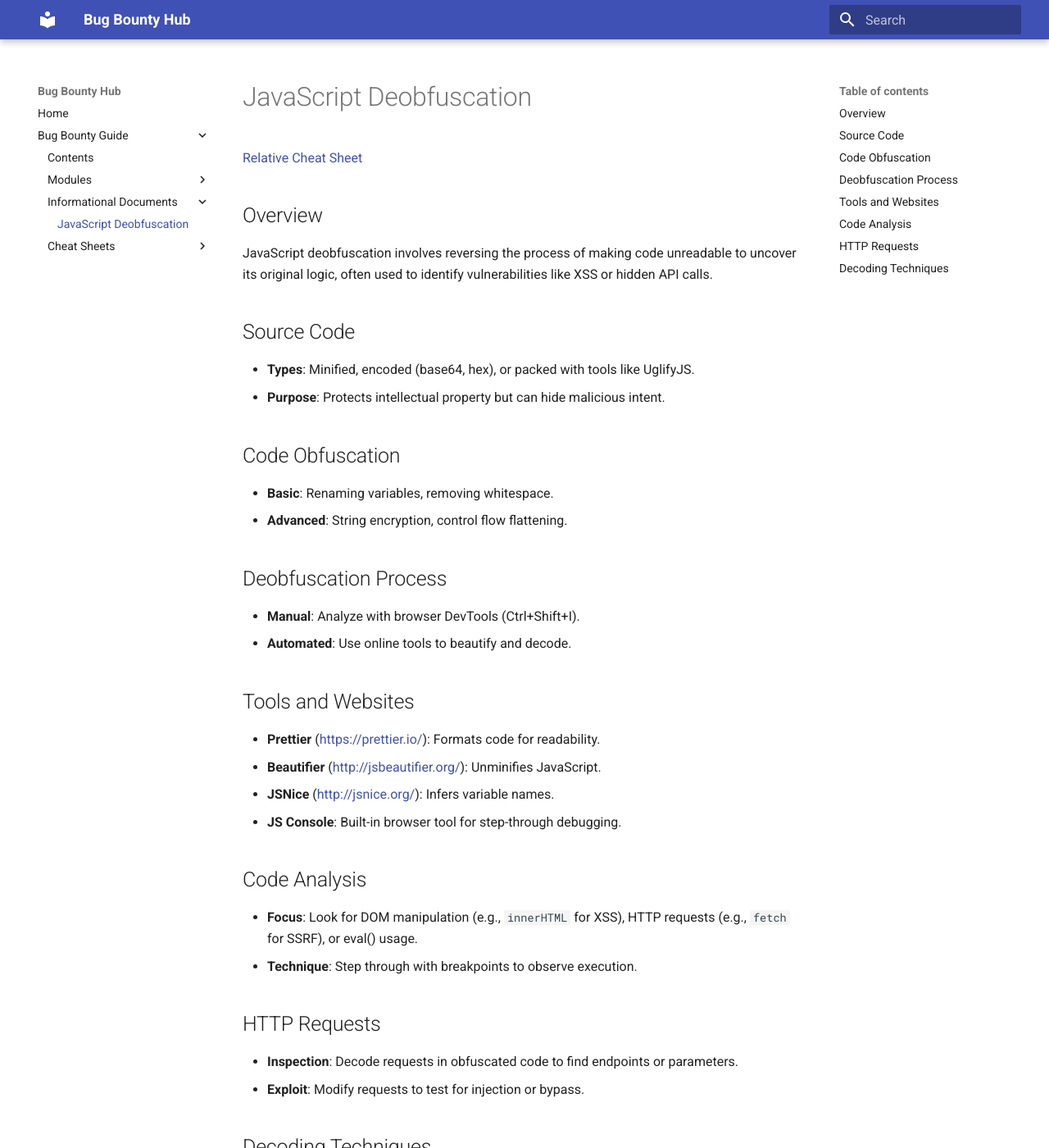
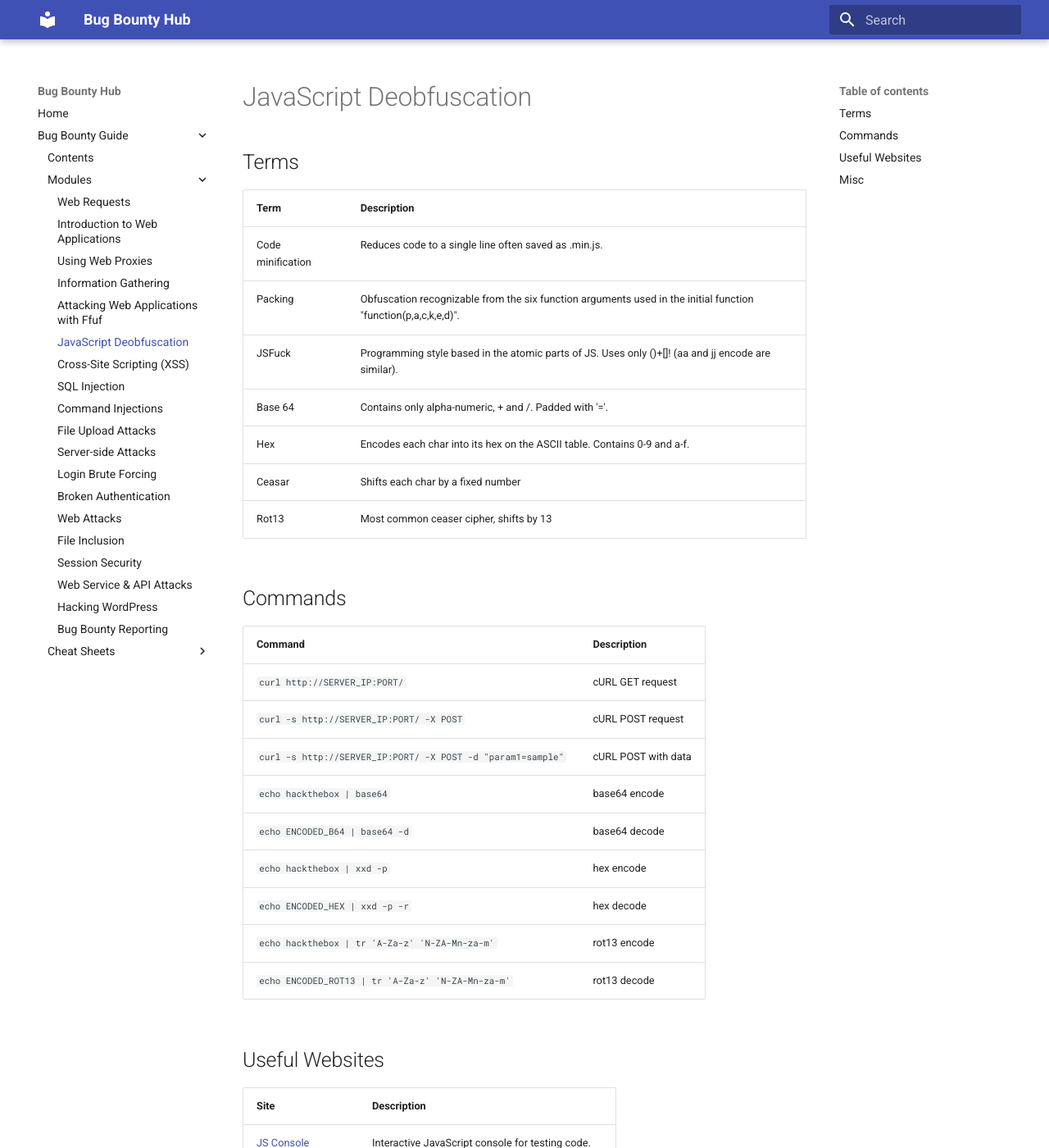
Before and after one commit to variable190/BugBounty, an MkDocs documentation site: the page built from docs/bug-bounty-guide/javascript-deobfuscation.md, in a window 1280 px wide and 1400 px high. Shown: the whole window at 82% size. Built offline with MkDocs 1.6.1 and Material for MkDocs 9.7.7, drawn with Linux system fonts in a browser that asks for light colours; some of the changed text lies outside the part shown.

Commit message:
update js deobfuscation page and change location

```diff
--- a/docs/bug-bounty-guide/javascript-deobfuscation.md
+++ b/docs/bug-bounty-guide/javascript-deobfuscation.md
@@ -1,39 +1,53 @@
 # JavaScript Deobfuscation
 
-[Relative Cheat Sheet](./js-deobfuscation-cheat.md)
+## Terms
 
-## Overview
-JavaScript deobfuscation involves reversing the process of making code unreadable to uncover its original logic, often used to identify vulnerabilities like XSS or hidden API calls.
+| Term | Description |
+|------|-------------|
+| Code minification | Reduces code to a single line often saved as .min.js. |
+| Packing | Obfuscation recognizable from the six function arguments used in the initial function "function(p,a,c,k,e,d)". |
+| JSFuck | Programming style based in the atomic parts of JS. Uses only ()+[]! (aa and jj encode are similar). |
+| Base 64 | Contains only alpha-numeric, + and /. Padded with '='. |
+| Hex | Encodes each char into its hex on the ASCII table. Contains 0-9 and a-f. |
+| Ceasar | Shifts each char by a fixed number |
+| Rot13 | Most common ceaser cipher, shifts by 13 |
 
-## Source Code
-- **Types**: Minified, encoded (base64, hex), or packed with tools like UglifyJS.
-- **Purpose**: Protects intellectual property but can hide malicious intent.
+## Commands
 
-## Code Obfuscation
-- **Basic**: Renaming variables, removing whitespace.
-- **Advanced**: String encryption, control flow flattening.
+| Command | Description |
+|---------|-------------|
+| `curl http://SERVER_IP:PORT/`     | cURL GET request        |
+| `curl -s http://SERVER_IP:PORT/ -X POST` | cURL POST request    |
+| `curl -s http://SERVER_IP:PORT/ -X POST -d "param1=sample"` | cURL POST with data |
+| `echo hackthebox | base64` | base64 encode |
+| `echo ENCODED_B64 | base64 -d` | base64 decode |
+| `echo hackthebox | xxd -p` | hex encode |
+| `echo ENCODED_HEX | xxd -p -r` | hex decode |
+| `echo hackthebox | tr 'A-Za-z' 'N-ZA-Mn-za-m'` | rot13 encode |
+| `echo ENCODED_ROT13 | tr 'A-Za-z' 'N-ZA-Mn-za-m'` | rot13 decode |
 
-## Deobfuscation Process
-- **Manual**: Analyze with browser DevTools (Ctrl+Shift+I).
-- **Automated**: Use online tools to beautify and decode.
+## Useful Websites
 
-## Tools and Websites
-- **Prettier** ([https://prettier.io/](https://prettier.io/)): Formats code for readability.
-- **Beautifier** ([http://jsbeautifier.org/](http://jsbeautifier.org/)): Unminifies JavaScript.
-- **JSNice** ([http://jsnice.org/](http://jsnice.org/)): Infers variable names.
-- **JS Console**: Built-in browser tool for step-through debugging.
+| Site              | Description                          |
+|-------------------|--------------------------------------|
+| [JS Console](https://jsconsole.com/)      | Interactive JavaScript console for testing code. |
+| [JS Minifier](https://www.toptal.com/developers/javascript-minifier) | Minifies JavaScript for performance optimization. |
+| [BeatifyTools](https://beautifytools.com/javascript-obfuscator.php) | Obfuscates JavaScript to protect code. |
+| [JS Obfuscator Tool](https://obfuscator.io/) | Tool to obfuscate JavaScript code securely. |
+| [JSFuck](https://jsfuck.com/)             | Encodes JavaScript using only six characters. |
+| [jjencode](https://utf-8.jp/public/jjencode.html) | Encodes JavaScript with JJEncode technique. |
+| [aaencode](https://utf-8.jp/public/aaencode.html) | Encodes JavaScript with AAEncode method. |
+| [Prettier](https://prettier.io/playground/) | Formats and beautifies JavaScript code. |
+| [js-beautify](https://beautifier.io/)     | Beautifies minified or obfuscated JavaScript. |
+| [UnPacker](https://matthewfl.com/unPacker.html) | Deobfuscates and unpacks JavaScript code. |
+| [rot13.com](https://rot13.com/)           | Applies ROT13 encoding/decoding for text. |
+| [Cipher Identifier](https://www.boxentriq.com/code-breaking/cipher-identifier) | Identifies cipher types in encoded text. |
 
-## Code Analysis
-- **Focus**: Look for DOM manipulation (e.g., `innerHTML` for XSS), HTTP requests (e.g., `fetch` for SSRF), or eval() usage.
-- **Technique**: Step through with breakpoints to observe execution.
+## Misc
 
-## HTTP Requests
-- **Inspection**: Decode requests in obfuscated code to find endpoints or parameters.
-- **Exploit**: Modify requests to test for injection or bypass.
-
-## Decoding Techniques
-- **Base64**: Use `echo "encoded" | base64 -d`.
-- **Hex**: Convert with `xxd -r -p`.
-- **Rot13**: Apply `tr 'A-Za-z' 'N-ZA-Mn-za-m'`.
-
-This guide leverages knowledge from JavaScript security practices and online resources, aiding in vulnerability discovery.
+| Command/Action | Description |
+|----------------|-------------|
+| `ctrl+u` | Show HTML source code in Firefox |
+| `ctrl+shift+z` | Open browser debugger tab |
+| '{ }' button | Pretty print in debugger tab |
+| Unpack | Replace eval function with console.log |
--- a/mkdocs.yml
+++ b/mkdocs.yml
@@ -9,6 +9,7 @@ nav:
       - Using Web Proxies: bug-bounty-guide/using-web-proxies.md
       - Information Gathering: bug-bounty-guide/information-gathering-guide.md
       - Attacking Web Applications with Ffuf: bug-bounty-guide/attacking-web-applications-with-ffuf.md
+      - JavaScript Deobfuscation: bug-bounty-guide/javascript-deobfuscation.md
       - Cross-Site Scripting (XSS): bug-bounty-guide/cross-site-scripting-guide.md
       - SQL Injection: bug-bounty-guide/sql-injection-guide.md
       - Command Injections: bug-bounty-guide/command-injections-guide.md
@@ -22,10 +23,7 @@ nav:
       - Web Service & API Attacks: bug-bounty-guide/web-service-api-attacks-guide.md
       - Hacking WordPress: bug-bounty-guide/hacking-wordpress-guide.md
       - Bug Bounty Reporting: bug-bounty-guide/bug-bounty-reporting-guide.md
-    - Informational Documents:
-      - JavaScript Deobfuscation: bug-bounty-guide/javascript-deobfuscation.md
     - Cheat Sheets:
-      - JavaScript Deobfuscation: bug-bounty-guide/js-deobfuscation-cheat.md
       - Cross-Site Scripting (XSS): bug-bounty-guide/xss-cheat.md
       - SQL Injection: bug-bounty-guide/sqli-cheat.md
       - SQLMap: bug-bounty-guide/sqlmap-cheat.md
```
Also changed, not shown: docs/bug-bounty-guide/index.md (+1 -4 lines), docs/bug-bounty-guide/js-deobfuscation-cheat.md (deleted, +0 -25 lines).
